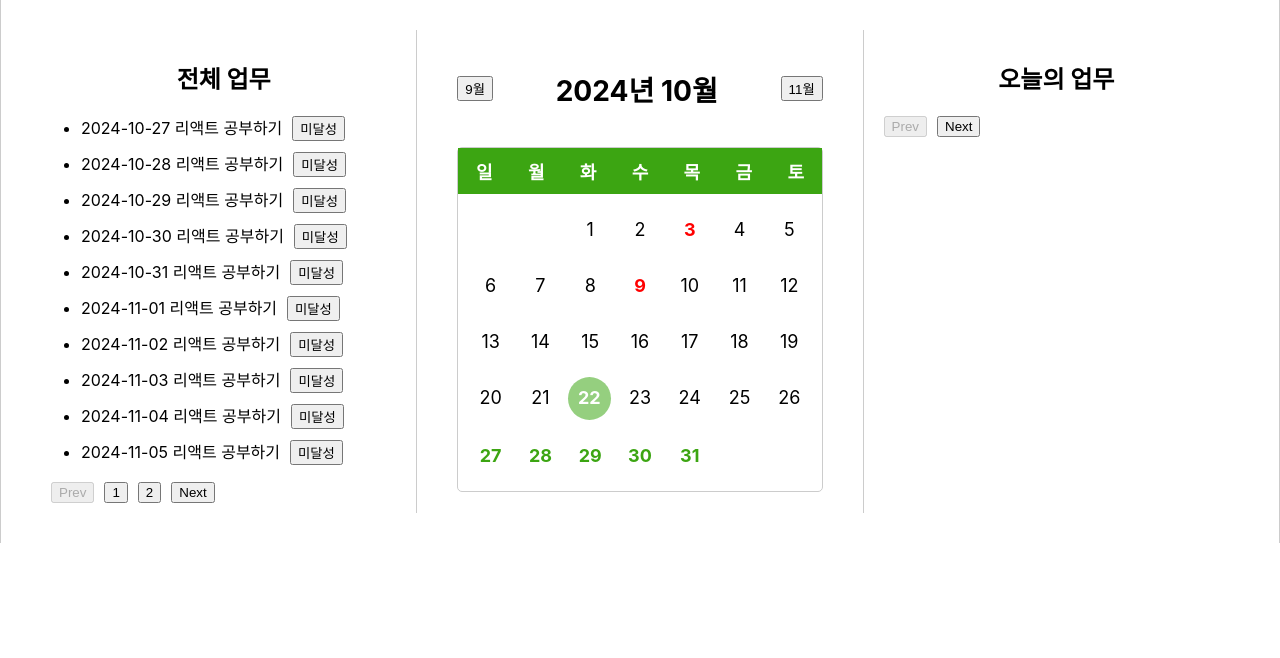
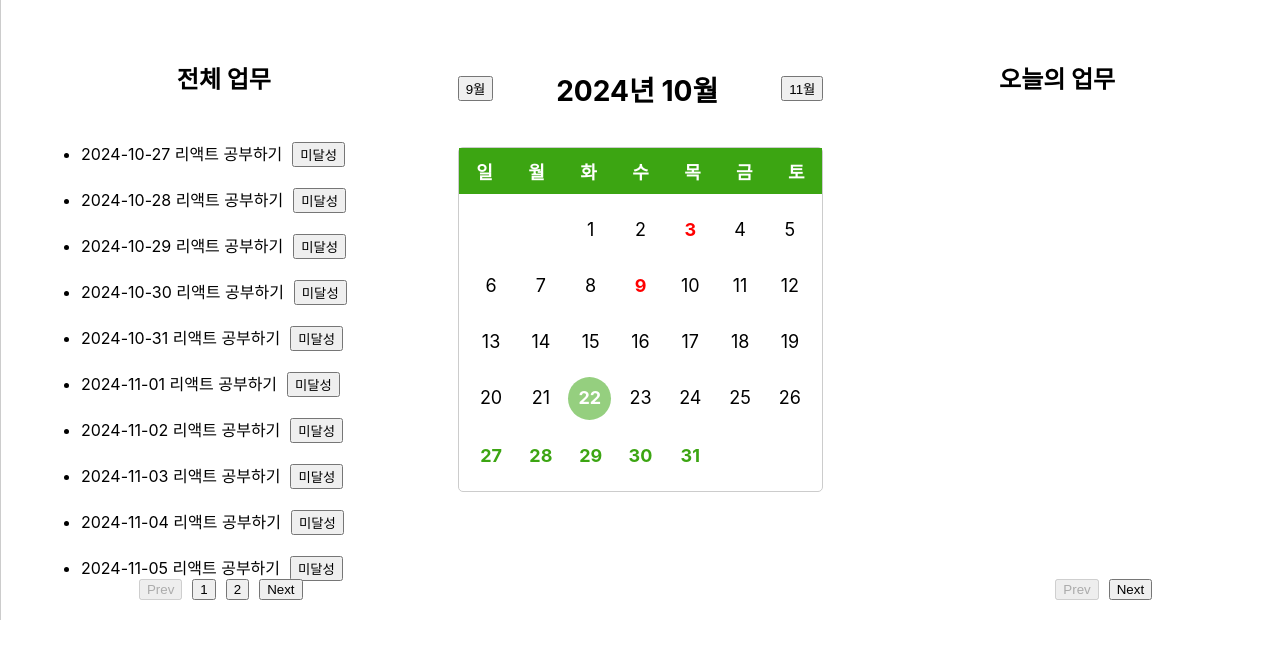
Before and after one commit to vosw1/my-app, a React (Create React App) app: page /home in a window 1280 px wide. Shown: the top 658 px of the page. Built offline with nearby package versions, Linux system fonts and the light colour scheme.

Commit message:
페이징 위치 고정

```diff
--- a/src/home/Home.js
+++ b/src/home/Home.js
@@ -162,8 +162,8 @@ const Home = () => {
         <div className={styles.body}>
             <div className={styles['body-left']}>
                 <h2>전체 업무</h2>
-                <ul>
-                    {paginatedTotalTodos.map((todo, index) => ( // 전체 리스트를 페이지네이션으로 분리된 리스트로 변경
+                <ul style={{ flex: 1, overflowY: 'auto' }}> {/* overflow 설정 */}
+                    {paginatedTotalTodos.map((todo, index) => (
                         <li key={index}>
                             <span onClick={() => handleTodoClick(todo)}>
                                 {todo.deadline} {todo.name}
@@ -174,6 +174,7 @@ const Home = () => {
                         </li>
                     ))}
                 </ul>
+                {/* 페이지네이션 컴포넌트 */}
                 <div className={styles.Paging}>
                     <Paging
                         currentPage={currentPageTotal}
@@ -188,13 +189,13 @@ const Home = () => {
                 <Calendar
                     selectedDate={selectedDate}
                     onDateChange={handleDateChange}
-                    events={events} // 여기에서 events 전달
+                    events={events}
                 />
             </div>
 
             <div className={styles['body-right']}>
                 <h2>오늘의 업무</h2>
-                <ul>
+                <ul style={{ flex: 1, overflowY: 'auto' }}> {/* overflow 설정 */}
                     {todayTodos.map((todo, index) => (
                         <li key={index}>
                             <span onClick={() => handleTodoClick(todo)}>
@@ -220,6 +221,7 @@ const Home = () => {
             {isModalOpen && <Modal todo={selectedTodo} onClose={closeModal} />}
         </div>
     );
+
 };
 
 export default Home;
--- a/src/styles/Home.module.css
+++ b/src/styles/Home.module.css
@@ -3,8 +3,8 @@
     justify-content: space-between;
     padding: 30px;
     border-left: 1px solid #ccc;
-    border-right: 1px solid #ccc;
-
+    position: relative;
+    height: 70vh;
 }
 
 .body-left,
@@ -12,20 +12,19 @@
 .body-right {
     width: 30%;
     padding: 10px;
-    border: none;
 }
 
-.body-left {
-    border-right: 1px solid #ccc;
-}
-
+.body-left,
 .body-right {
-    border-left: 1px solid #ccc;
+    display: flex;
+    flex-direction: column;
+    justify-content: space-between;
+    height: 100%;
 }
 
 .body-left li,
 .body-right li {
-    margin-bottom: 10px;
+    padding: 10px 0;
 }
 
 .body-left button,
@@ -37,7 +36,18 @@ h2 {
     text-align: center;
 }
 
-.pagination {
+.body-left .Paging {
     display: flex;
     justify-content: center;
+    position: absolute;
+    bottom: 20px;
+    left: 10%;
 }
+
+.body-right .Paging {
+    display: flex;
+    justify-content: center;
+    position: absolute;
+    bottom: 20px;
+    right: 10%;
+}
```
